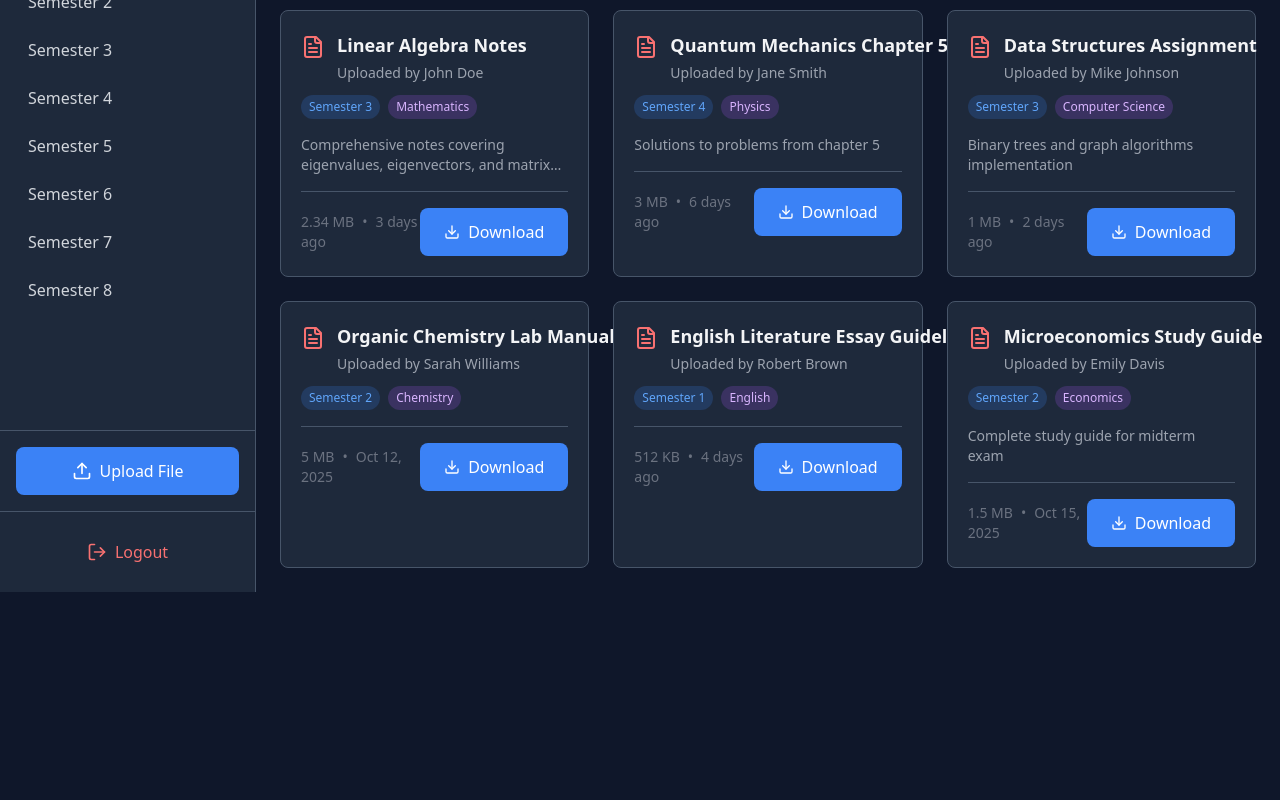
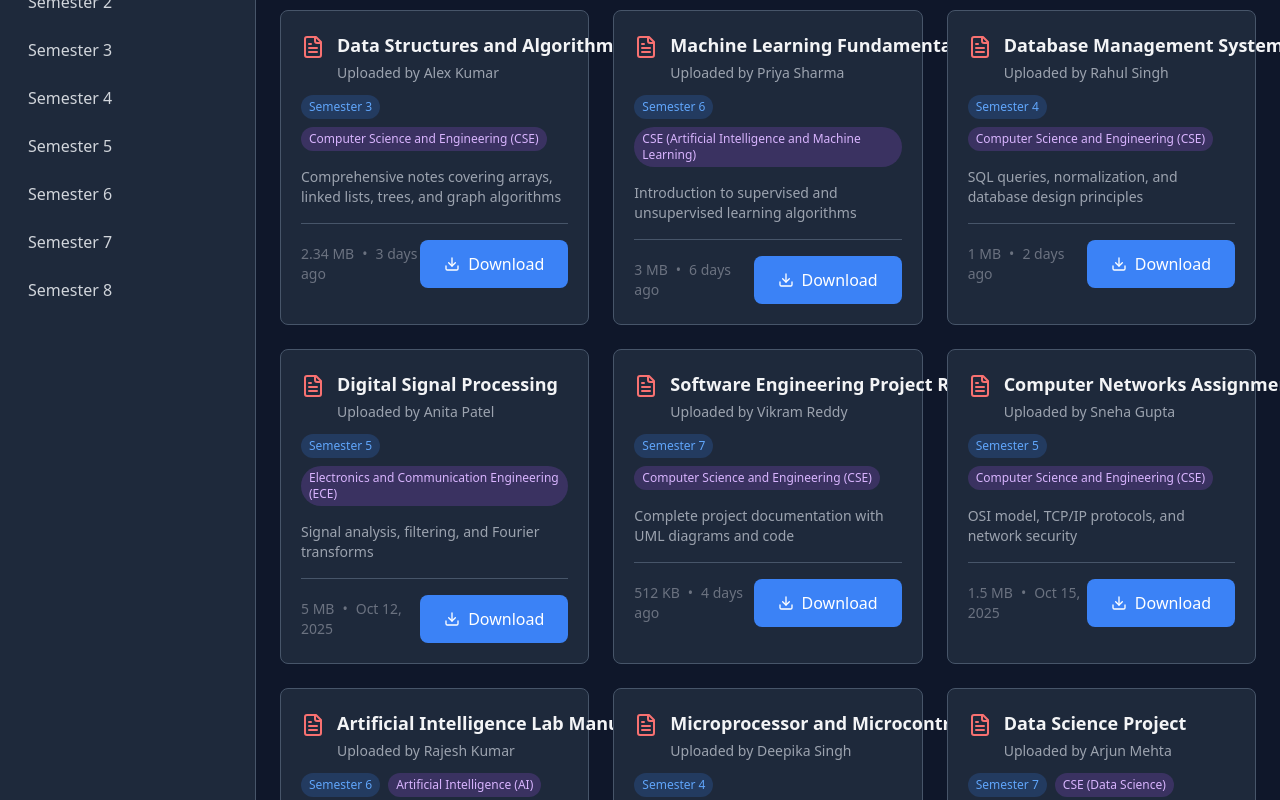
Before and after one commit to Hemasundar2006/DocDom-Frontend, a React (Vite) app: page /dashboard in a window 1280 px wide. Shown: the part 300-1100 px from the top of the page. Before the commit the page ends 892 px from the top, so only its background shows below. Built offline with nearby package versions, Linux system fonts and the light colour scheme; no server answers; sample sign-in values are in the browser's storage.

Commit message:
removed the demo files

```diff
--- a/src/pages/Dashboard.jsx
+++ b/src/pages/Dashboard.jsx
@@ -46,79 +46,133 @@ export default function Dashboard({ setIsAuthenticated }) {
 
   const courses = [
     { value: '', label: 'All Courses' },
-    { value: 'math', label: 'Mathematics' },
-    { value: 'physics', label: 'Physics' },
-    { value: 'chemistry', label: 'Chemistry' },
-    { value: 'cs', label: 'Computer Science' },
-    { value: 'english', label: 'English' },
-    { value: 'economics', label: 'Economics' },
+    { value: 'cse', label: 'Computer Science and Engineering (CSE)' },
+    { value: 'cse-ds', label: 'CSE (Data Science)' },
+    { value: 'cse-bs', label: 'CSE and Business Systems' },
+    { value: 'cse-aiml', label: 'CSE (Artificial Intelligence and Machine Learning)' },
+    { value: 'cse-iot', label: 'CSE (Internet of Things & Cyber Security Including Blockchain Technology)' },
+    { value: 'csit', label: 'Computer Science and Information Technology (CSIT)' },
+    { value: 'ai', label: 'Artificial Intelligence (AI)' },
+    { value: 'ai-ds', label: 'Artificial Intelligence and Data Science (AI & DS)' },
+    { value: 'it', label: 'Information Technology (IT)' },
+    { value: 'ece', label: 'Electronics and Communication Engineering (ECE)' },
+    { value: 'vlsi', label: 'Electronics Engineering (VLSI Design and Technology)' },
+    { value: 'eee', label: 'Electrical and Electronics Engineering (EEE)' },
+    { value: 'ce', label: 'Civil Engineering (CE)' },
+    { value: 'me', label: 'Mechanical Engineering (ME)' },
   ]
 
-  // Mock files data
+  // Sample files data with engineering courses
   const mockFiles = [
     {
       id: '1',
-      fileName: 'Linear Algebra Notes',
-      uploader: 'John Doe',
+      fileName: 'Data Structures and Algorithms Notes',
+      uploader: 'Alex Kumar',
       uploadedAt: new Date(Date.now() - 2 * 24 * 60 * 60 * 1000).toISOString(),
       fileSize: 2457600,
       fileType: 'application/pdf',
       semester: 'Semester 3',
-      course: 'Mathematics',
-      description: 'Comprehensive notes covering eigenvalues, eigenvectors, and matrix operations'
+      course: 'Computer Science and Engineering (CSE)',
+      description: 'Comprehensive notes covering arrays, linked lists, trees, and graph algorithms'
     },
     {
       id: '2',
-      fileName: 'Quantum Mechanics Chapter 5',
-      uploader: 'Jane Smith',
+      fileName: 'Machine Learning Fundamentals',
+      uploader: 'Priya Sharma',
       uploadedAt: new Date(Date.now() - 5 * 24 * 60 * 60 * 1000).toISOString(),
       fileSize: 3145728,
       fileType: 'application/pdf',
-      semester: 'Semester 4',
-      course: 'Physics',
-      description: 'Solutions to problems from chapter 5'
+      semester: 'Semester 6',
+      course: 'CSE (Artificial Intelligence and Machine Learning)',
+      description: 'Introduction to supervised and unsupervised learning algorithms'
     },
     {
       id: '3',
-      fileName: 'Data Structures Assignment',
-      uploader: 'Mike Johnson',
+      fileName: 'Database Management Systems Lab',
+      uploader: 'Rahul Singh',
       uploadedAt: new Date(Date.now() - 1 * 24 * 60 * 60 * 1000).toISOString(),
       fileSize: 1048576,
       fileType: 'application/pdf',
-      semester: 'Semester 3',
-      course: 'Computer Science',
-      description: 'Binary trees and graph algorithms implementation'
+      semester: 'Semester 4',
+      course: 'Computer Science and Engineering (CSE)',
+      description: 'SQL queries, normalization, and database design principles'
     },
     {
       id: '4',
-      fileName: 'Organic Chemistry Lab Manual',
-      uploader: 'Sarah Williams',
+      fileName: 'Digital Signal Processing',
+      uploader: 'Anita Patel',
       uploadedAt: new Date(Date.now() - 10 * 24 * 60 * 60 * 1000).toISOString(),
       fileSize: 5242880,
       fileType: 'application/pdf',
-      semester: 'Semester 2',
-      course: 'Chemistry'
+      semester: 'Semester 5',
+      course: 'Electronics and Communication Engineering (ECE)',
+      description: 'Signal analysis, filtering, and Fourier transforms'
     },
     {
       id: '5',
-      fileName: 'English Literature Essay Guidelines',
-      uploader: 'Robert Brown',
+      fileName: 'Software Engineering Project Report',
+      uploader: 'Vikram Reddy',
       uploadedAt: new Date(Date.now() - 3 * 24 * 60 * 60 * 1000).toISOString(),
       fileSize: 524288,
       fileType: 'application/pdf',
-      semester: 'Semester 1',
-      course: 'English'
+      semester: 'Semester 7',
+      course: 'Computer Science and Engineering (CSE)',
+      description: 'Complete project documentation with UML diagrams and code'
     },
     {
       id: '6',
-      fileName: 'Microeconomics Study Guide',
-      uploader: 'Emily Davis',
+      fileName: 'Computer Networks Assignment',
+      uploader: 'Sneha Gupta',
       uploadedAt: new Date(Date.now() - 7 * 24 * 60 * 60 * 1000).toISOString(),
       fileSize: 1572864,
       fileType: 'application/pdf',
-      semester: 'Semester 2',
-      course: 'Economics',
-      description: 'Complete study guide for midterm exam'
+      semester: 'Semester 5',
+      course: 'Computer Science and Engineering (CSE)',
+      description: 'OSI model, TCP/IP protocols, and network security'
+    },
+    {
+      id: '7',
+      fileName: 'Artificial Intelligence Lab Manual',
+      uploader: 'Rajesh Kumar',
+      uploadedAt: new Date(Date.now() - 4 * 24 * 60 * 60 * 1000).toISOString(),
+      fileSize: 2097152,
+      fileType: 'application/pdf',
+      semester: 'Semester 6',
+      course: 'Artificial Intelligence (AI)',
+      description: 'Python implementations of AI algorithms and neural networks'
+    },
+    {
+      id: '8',
+      fileName: 'Microprocessor and Microcontroller',
+      uploader: 'Deepika Singh',
+      uploadedAt: new Date(Date.now() - 6 * 24 * 60 * 60 * 1000).toISOString(),
+      fileSize: 3145728,
+      fileType: 'application/pdf',
+      semester: 'Semester 4',
+      course: 'Electronics and Communication Engineering (ECE)',
+      description: '8086 architecture, assembly programming, and interfacing'
+    },
+    {
+      id: '9',
+      fileName: 'Data Science Project',
+      uploader: 'Arjun Mehta',
+      uploadedAt: new Date(Date.now() - 8 * 24 * 60 * 60 * 1000).toISOString(),
+      fileSize: 4194304,
+      fileType: 'application/pdf',
+      semester: 'Semester 7',
+      course: 'CSE (Data Science)',
+      description: 'Complete data analysis project with Python and R implementations'
+    },
+    {
+      id: '10',
+      fileName: 'Information Security Notes',
+      uploader: 'Kavya Nair',
+      uploadedAt: new Date(Date.now() - 12 * 24 * 60 * 60 * 1000).toISOString(),
+      fileSize: 2621440,
+      fileType: 'application/pdf',
+      semester: 'Semester 6',
+      course: 'CSE (Internet of Things & Cyber Security Including Blockchain Technology)',
+      description: 'Cryptography, network security, and blockchain fundamentals'
     }
   ]
 
@@ -172,8 +226,28 @@ export default function Dashboard({ setIsAuthenticated }) {
 
   const handleDownload = async (file) => {
     try {
-      // Simulate download
       console.log('Downloading file:', file.fileName)
+
+      // For demo purposes, create a sample PDF blob
+      const sampleContent = `Sample PDF Content for ${file.fileName}
+
+Course: ${file.course}
+Semester: ${file.semester}
+Uploaded by: ${file.uploader}
+Description: ${file.description || 'No description provided'}
+
+This is a demo file to demonstrate the download functionality.
+In a real application, this would be the actual file content.`
+
+      const blob = new Blob([sampleContent], { type: 'text/plain' })
+      const url = window.URL.createObjectURL(blob)
+      const a = document.createElement('a')
+      a.href = url
+      a.download = `${file.fileName}.txt`
+      document.body.appendChild(a)
+      a.click()
+      window.URL.revokeObjectURL(url)
+      document.body.removeChild(a)
 
       // Uncomment when backend is ready
       // const blob = await filesAPI.download(file.id)
--- a/src/pages/Login.jsx
+++ b/src/pages/Login.jsx
@@ -46,28 +46,10 @@ export default function Login({ setIsAuthenticated }) {
 
     setLoading(true)
     try {
-      // Demo credentials - bypass API for demo
-      if (formData.email === 'demo@university.edu' && formData.password === 'demo123') {
-        const demoUser = {
-          id: 'demo-user-1',
-          name: 'Demo Student',
-          email: 'demo@university.edu',
-          college: 'Demo University'
-        }
-
-        localStorage.setItem('authToken', 'demo-token-123')
-        localStorage.setItem('user', JSON.stringify(demoUser))
-
-        setIsAuthenticated(true)
-        navigate('/dashboard')
-        return
-      }
-
-      // Real API call for other credentials
       const response = await authAPI.login(formData)
 
-      localStorage.setItem('authToken', response.token)
-      localStorage.setItem('user', JSON.stringify(response.user))
+      localStorage.setItem('authToken', response.data.token)
+      localStorage.setItem('user', JSON.stringify(response.data))
 
       setIsAuthenticated(true)
       navigate('/dashboard')
@@ -98,26 +80,6 @@ export default function Login({ setIsAuthenticated }) {
           </p>
         </div>
 
-        {/* Demo Credentials */}
-        <div className="bg-blue-500/10 border border-blue-500/20 rounded-lg p-4 mb-6">
-          <h3 className="text-blue-300 font-semibold mb-2">Demo Credentials</h3>
-          <div className="text-sm text-blue-200 space-y-1">
-            <p><strong>Email:</strong> demo@university.edu</p>
-            <p><strong>Password:</strong> demo123</p>
-          </div>
-          <button
-            type="button"
-            onClick={() => {
-              setFormData({
-                email: 'demo@university.edu',
-                password: 'demo123'
-              })
-            }}
-            className="mt-3 text-blue-300 hover:text-blue-200 text-sm underline"
-          >
-            Fill Demo Credentials
-          </button>
-        </div>
 
         {/* Form */}
         <div className="bg-dark-card border border-dark-border rounded-lg p-8">
--- a/src/pages/Registration.jsx
+++ b/src/pages/Registration.jsx
@@ -119,23 +119,6 @@ export default function Registration({ setIsAuthenticated }) {
           </p>
         </div>
 
-        {/* Demo Info */}
-        <div className="bg-green-500/10 border border-green-500/20 rounded-lg p-4 mb-6">
-          <h3 className="text-green-300 font-semibold mb-2">Quick Demo</h3>
-          <p className="text-green-200 text-sm mb-3">
-            Want to try the app quickly? Use the demo login instead:
-          </p>
-          <div className="text-sm text-green-200 space-y-1">
-            <p><strong>Email:</strong> demo@university.edu</p>
-            <p><strong>Password:</strong> demo123</p>
-          </div>
-          <Link
-            to="/login"
-            className="mt-3 text-green-300 hover:text-green-200 text-sm underline"
-          >
-            Go to Login →
-          </Link>
-        </div>
 
         {/* Form */}
         <div className="bg-dark-card border border-dark-border rounded-lg p-8">
```
